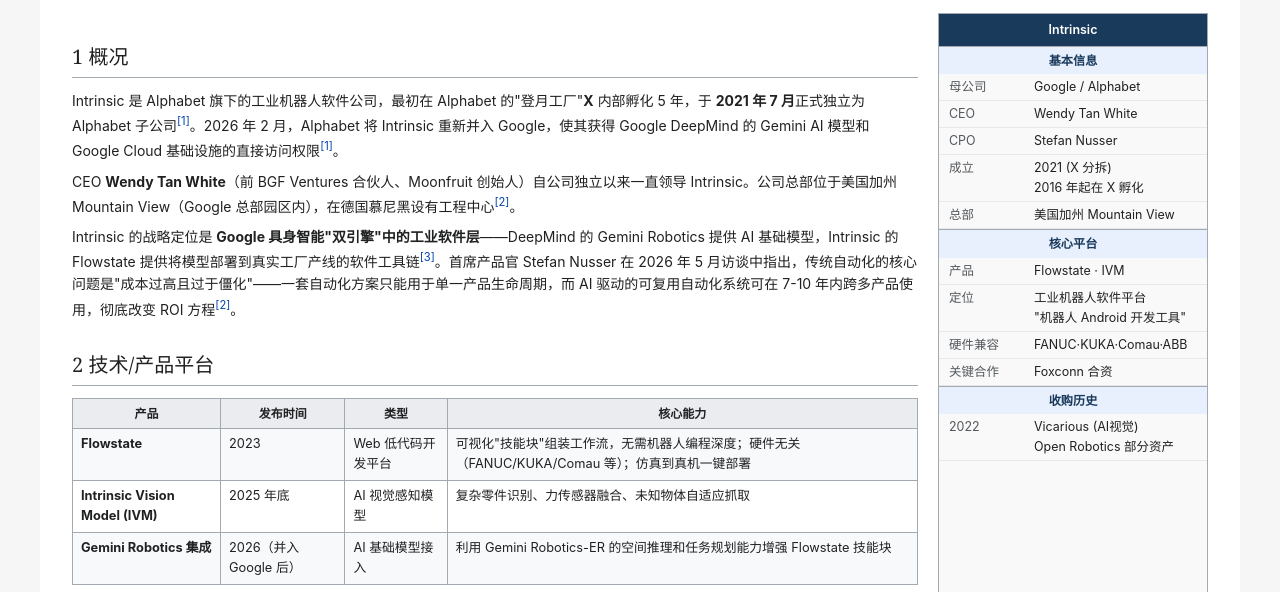
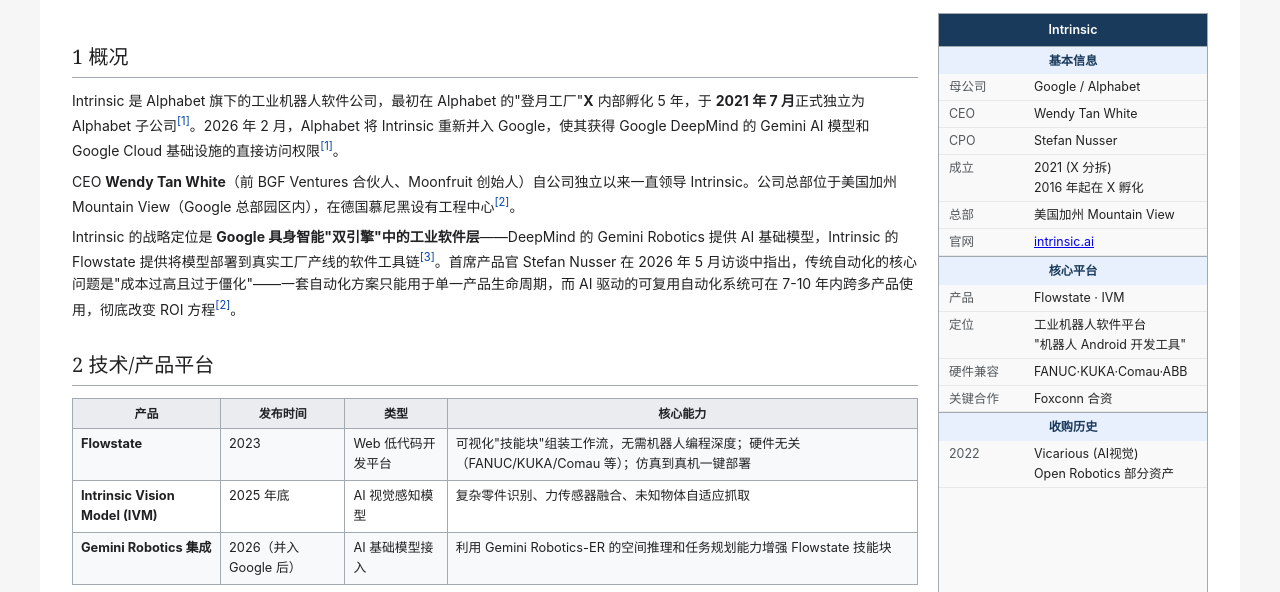
Before and after one commit to XQ-1001/Embodied-Intelligence-Wiki, a plain HTML site: page entities/Intrinsic.html in a window 1280 px wide. Shown: the part 135-727 px from the top of the page. Drawn offline with Linux system fonts and the light colour scheme.

Commit message:
intrinsic 增加官网链接

```diff
--- a/entities/Intrinsic.html
+++ b/entities/Intrinsic.html
@@ -102,6 +102,7 @@ sup a{color:#0645ad;text-decoration:none;font-size:.7rem}
 <div class="infobox-row"><span class="infobox-label">CPO</span><span class="infobox-value">Stefan Nusser</span></div>
 <div class="infobox-row"><span class="infobox-label">成立</span><span class="infobox-value">2021 (X 分拆)<br>2016 年起在 X 孵化</span></div>
 <div class="infobox-row"><span class="infobox-label">总部</span><span class="infobox-value">美国加州 Mountain View</span></div>
+<div class="infobox-row"><span class="infobox-label">官网</span><span class="infobox-value"><a href="https://www.intrinsic.ai" target="_blank">intrinsic.ai</a></span></div>
 <div class="infobox-section-title">核心平台</div>
 <div class="infobox-row"><span class="infobox-label">产品</span><span class="infobox-value">Flowstate · IVM</span></div>
 <div class="infobox-row"><span class="infobox-label">定位</span><span class="infobox-value">工业机器人软件平台<br>"机器人 Android 开发工具"</span></div>
```
